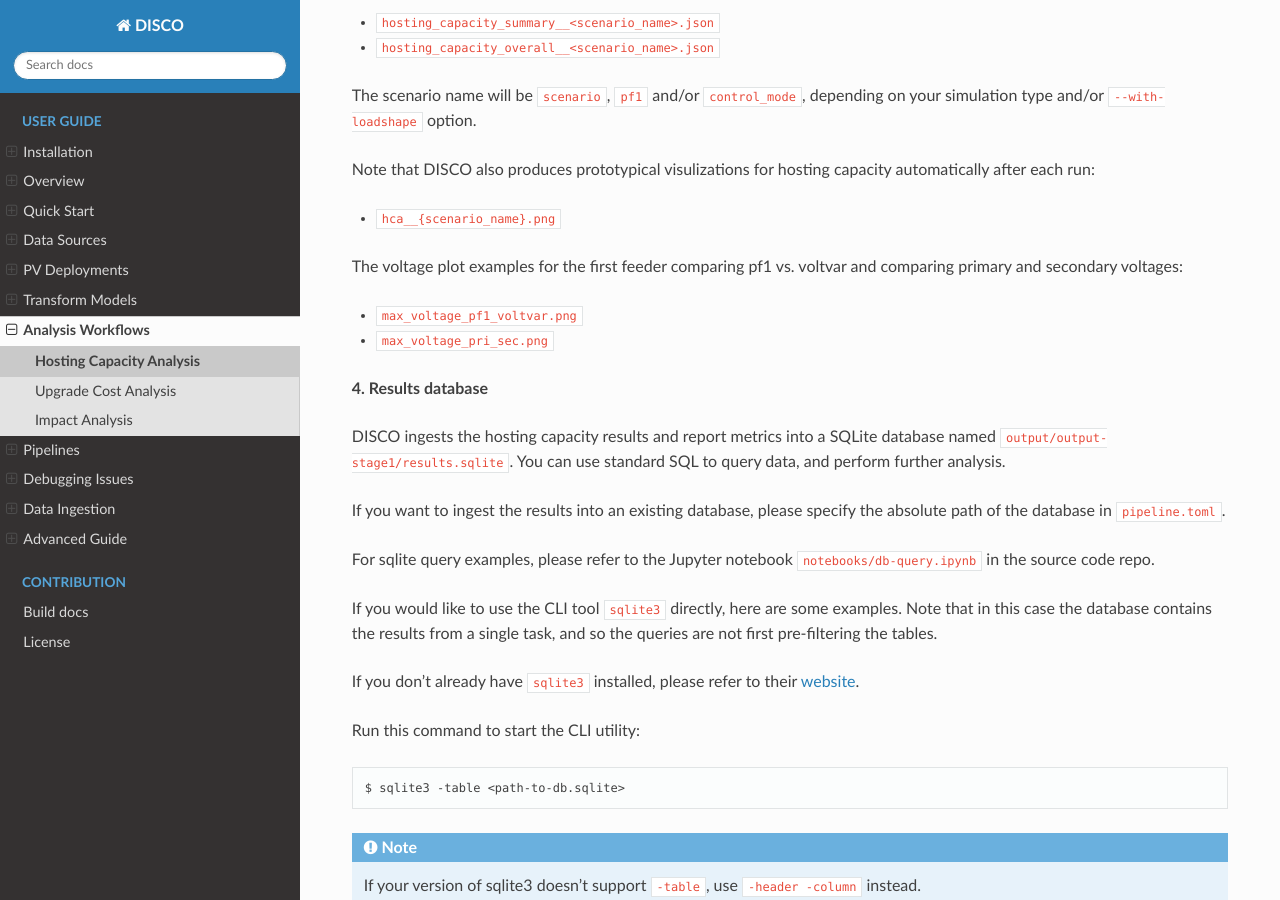
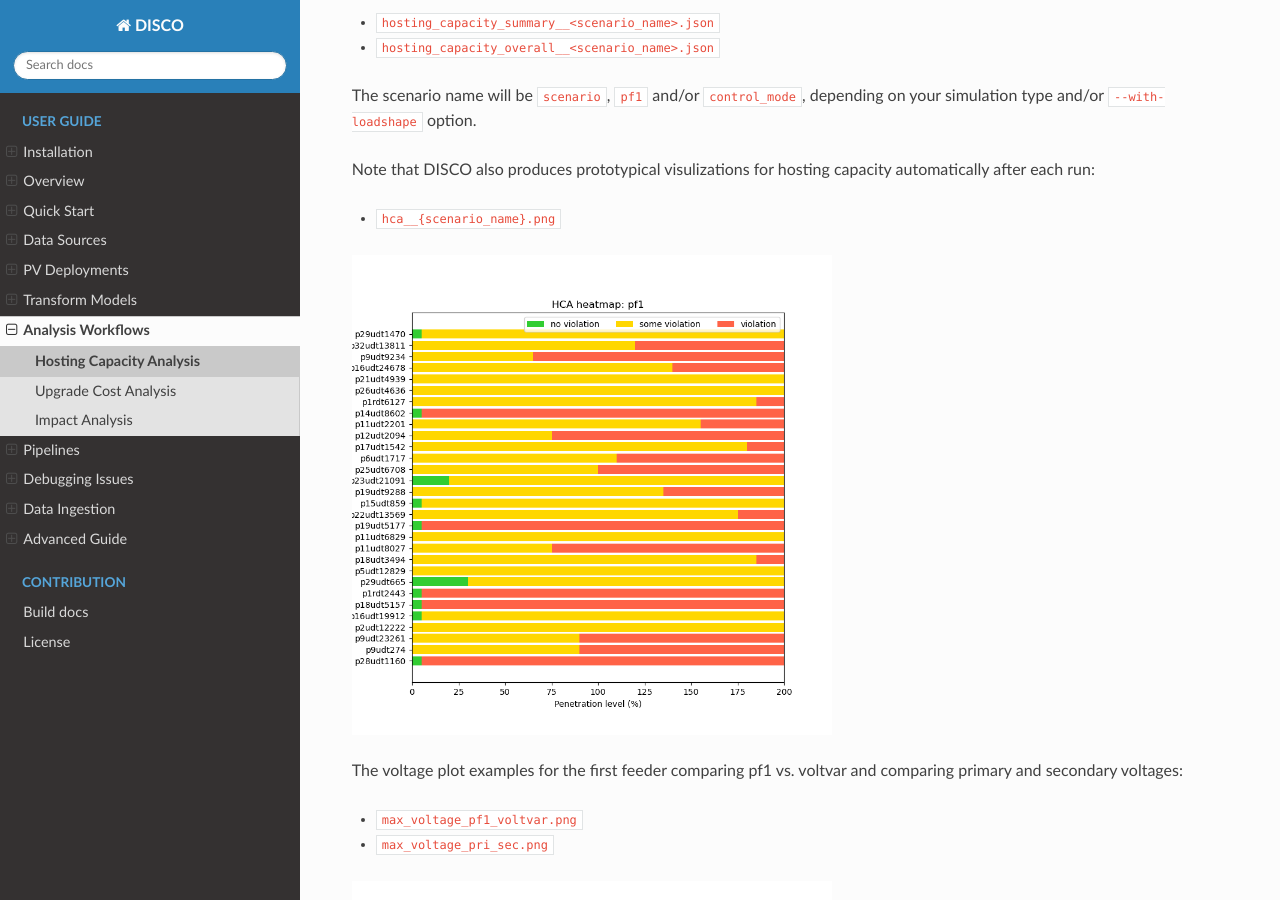
Before and after one commit to NREL/disco, a Sphinx documentation site: the page built from docs/source/analysis-workflows/hosting-capacity-analysis.rst, in a window 1280 px wide and 900 px high, scrolled down 2427 px. Built offline with Sphinx 7.4.7 and the Read the Docs theme 2.0.0, drawn with Linux system fonts in a browser that asks for light colours.

Commit message:
update hca.rst

```diff
--- a/docs/source/analysis-workflows/hosting-capacity-analysis.rst
+++ b/docs/source/analysis-workflows/hosting-capacity-analysis.rst
@@ -127,14 +127,22 @@ also in ``output/output-stage1``:
 The scenario name will be ``scenario``, ``pf1`` and/or ``control_mode``, depending on your
 simulation type and/or ``--with-loadshape`` option.
 
+
 Note that DISCO also produces prototypical visulizations for hosting capacity automatically after each run:
 
 * ``hca__{scenario_name}.png``
+
+.. image:: ../images/hca__pf1.png
+   :scale: 60
+
 
 The voltage plot examples for the first feeder comparing pf1 vs. voltvar and comparing primary and secondary voltages:
 
 * ``max_voltage_pf1_voltvar.png``
 * ``max_voltage_pri_sec.png``
+
+.. image:: ../images/max_voltage_pri_sec.png
+   :scale: 60
 
 **4. Results database**
 
```
